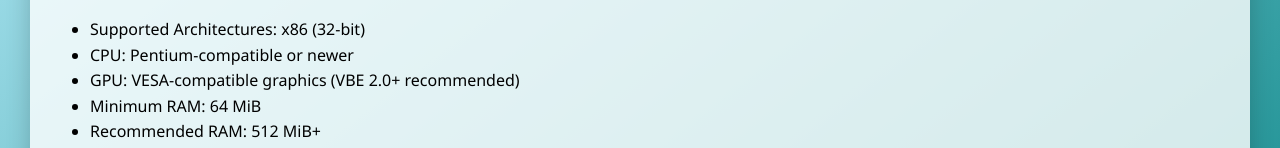
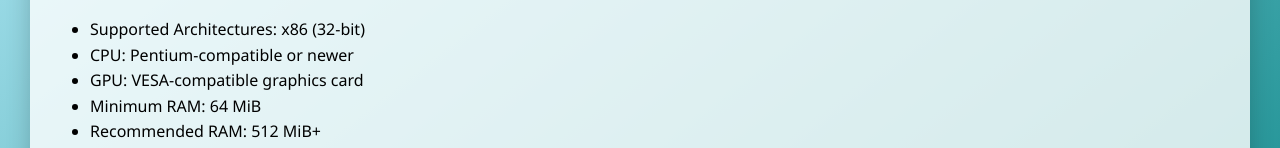
Before and after one commit to TealDOS/tealdos.github.io, a plain HTML site: page index.html in a window 1280 px wide. Shown: the part 430-578 px from the top of the page. Drawn offline with Linux system fonts and the light colour scheme.

Commit message:
Update index.html

```diff
--- a/index.html
+++ b/index.html
@@ -120,7 +120,7 @@
       <ul>
         <li>Supported Architectures: x86 (32-bit)</li>
         <li>CPU: Pentium-compatible or newer</li>
-        <li>GPU: VESA-compatible graphics (VBE 2.0+ recommended)</li>
+        <li>GPU: VESA-compatible graphics card</li>
         <li>Minimum RAM: 64 MiB</li>
         <li>Recommended RAM: 512 MiB+</li>
         <li>Storage: 1 GiB is more than enough</li>
```
